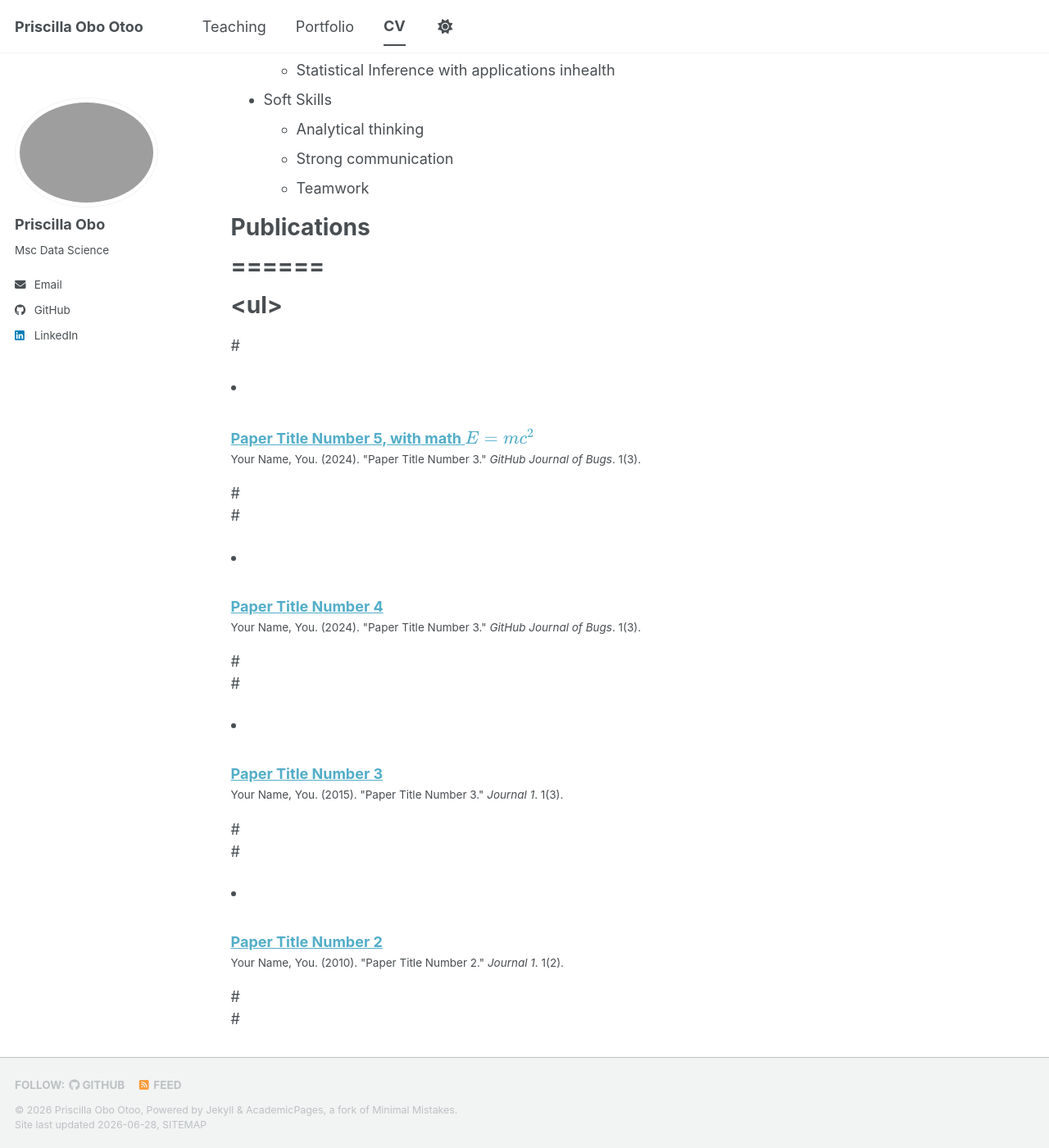
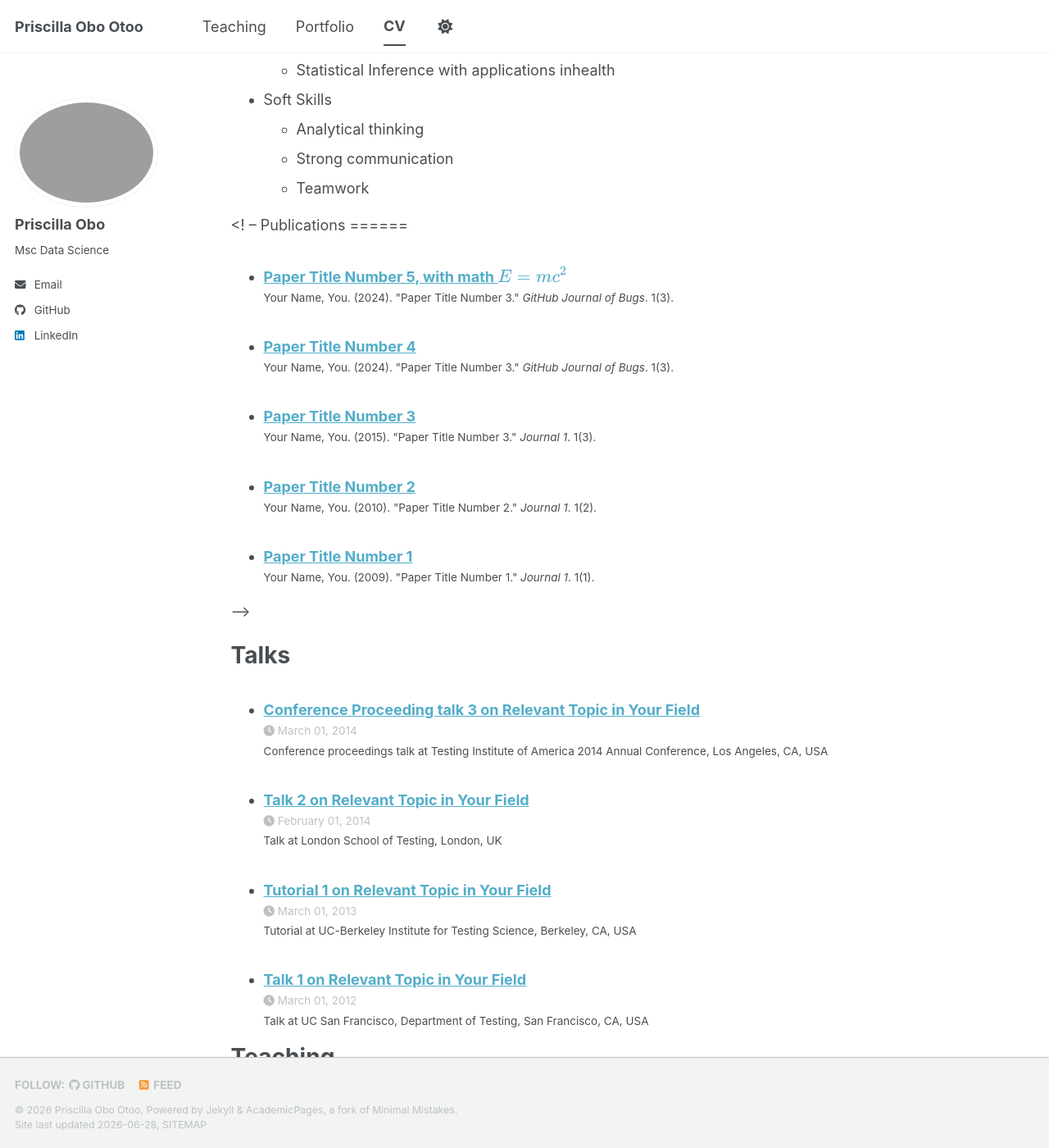
Before and after one commit to priscilla-obo-otoo/priscilla-obo-otoo.github.io, a Jekyll site: the page built from _pages/cv.md, in a window 1280 px wide and 1400 px high, scrolled down 947 px. Shown: the whole window at 82% size. Built offline with Jekyll 4.4.1, drawn with Linux system fonts in a browser that asks for light colours; a script bundle is joined from its source files by our own code; library files that are not in the unit come from our copies; some of the changed text lies outside the part shown.

Commit message:
Made some commenting changes

```diff
--- a/_pages/cv.md
+++ b/_pages/cv.md
@@ -46,17 +46,19 @@ Skills
   * Strong communication
   * Teamwork
 
-# Publications
-# ======
-#   <ul>{% for post in site.publications reversed %}
-#     {% include archive-single-cv.html %}
-#   {% endfor %}</ul>
-#
-# Talks
-# ======
-#   <ul>{% for post in site.talks reversed %}
-#     {% include archive-single-talk-cv.html  %}
-#   {% endfor %}</ul>
+<! --
+Publications
+======
+  <ul>{% for post in site.publications reversed %}
+    {% include archive-single-cv.html %}
+  {% endfor %}</ul>
+-->
+
+Talks
+======
+  <ul>{% for post in site.talks reversed %}
+    {% include archive-single-talk-cv.html  %}
+  {% endfor %}</ul>
 
 Teaching
 ======
```
